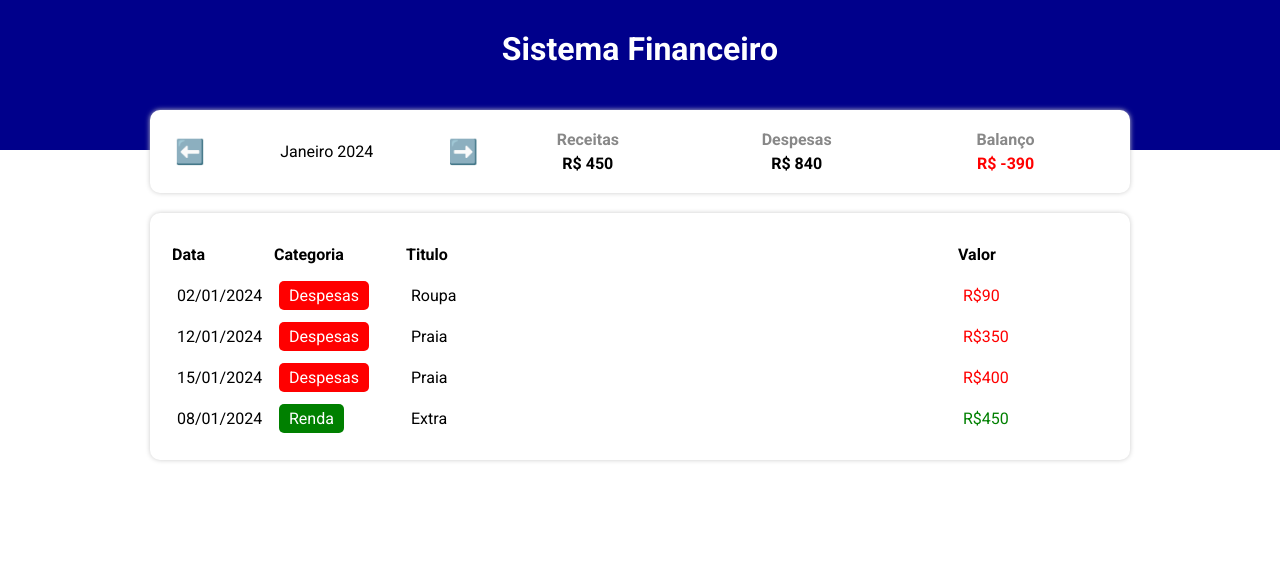
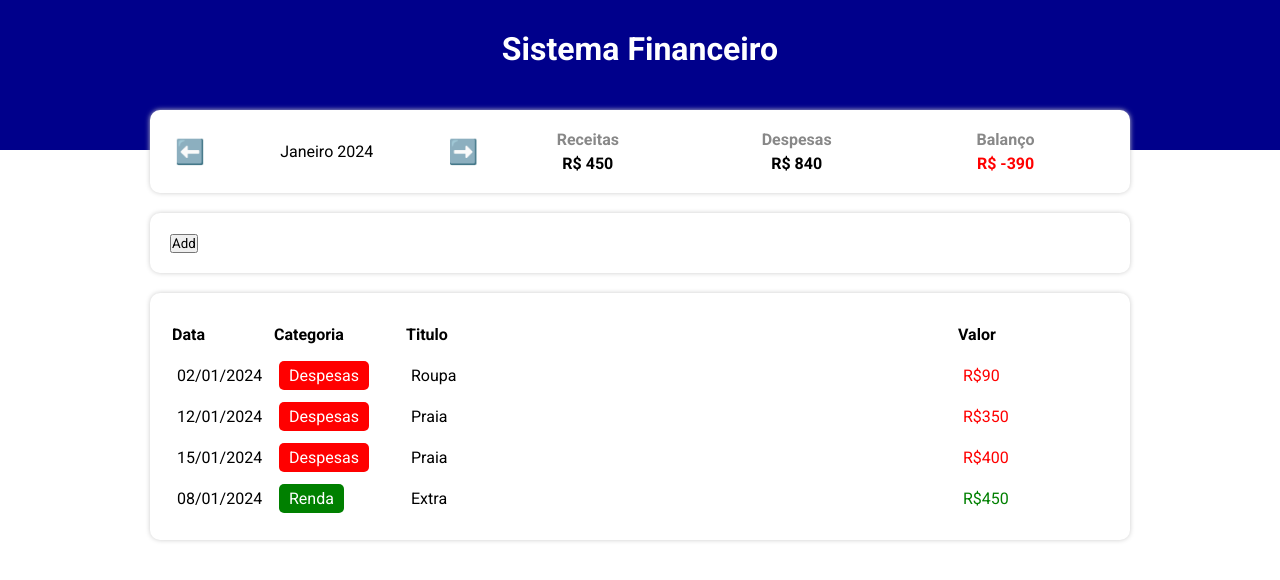
Before and after one commit to Pedroo07/Projeto-Financias-ts, a React (Vite) app: page / in a window 1280 px wide. Shown: the top 580 px of the page. Built offline with nearby package versions, Linux system fonts and the light colour scheme.

Commit message:
Criando função para adicionar novo item na lista

```diff
--- a/src/App.tsx
+++ b/src/App.tsx
@@ -8,6 +8,7 @@
   from './helpers/dateFilter'
 import { TableArea } from './components/TableArea/index';
 import { InfoArea } from './components/InfoArea'
+import { AddItem } from './components/AddItem'
 const App = () => {
 
   const [list, setList] = useState(items)
@@ -40,6 +41,11 @@
   const handleMonth = (newMonth: string) => {
     setCurrentMonth(newMonth)
   }
+  const handleAddItem = (item: Item) => {
+    let newList = [...list]
+    newList.push(item)
+    setList(newList)
+  }
   return (
     <C.Container>
       <C.Header>
@@ -52,7 +58,7 @@
         income={income}
         expense={expense}
         />
-        { }
+        <AddItem onAdd={handleAddItem}/>
         <TableArea list={filterList} />
       </C.Body>
     </C.Container>
--- /dev/null
+++ b/src/components/AddItem/index.tsx
@@ -0,0 +1,24 @@
+import { Item } from '../../types/Item'
+import * as C from './styles'
+
+type Props ={
+    onAdd: (item: Item) => void
+}
+
+export const AddItem = ({onAdd}: Props) => {
+
+    const handleEvent = () => {
+        let newItem: Item = {
+            date: new Date(2024,1,9),
+            category: 'gasto',
+            title: 'Adega 22',
+            value: 40.00
+        }
+        onAdd(newItem)
+    }
+    return(
+    <C.Container>
+        <button onClick={handleEvent}>Add</button>
+    </C.Container>
+    )
+}
--- /dev/null
+++ b/src/components/AddItem/styles.ts
@@ -0,0 +1,9 @@
+import styled from "styled-components";
+
+export const Container = styled.div`
+background-color: white;
+box-shadow: 0 0 5px #ccc;
+border-radius: 10px;
+padding: 20px;
+margin-top: 20px;
+`
--- a/src/components/ResumeItem/styles.ts
+++ b/src/components/ResumeItem/styles.ts
@@ -10,7 +10,7 @@
 color: #888;
 margin-bottom: 5px;
 `
-export const Value = styled.div<{color: string}>`
+export const Value = styled.div<{color?: string}>`
 text-align: center;
 font-weight:bold;
 color: ${props => props.color ?? '#000'};
```
